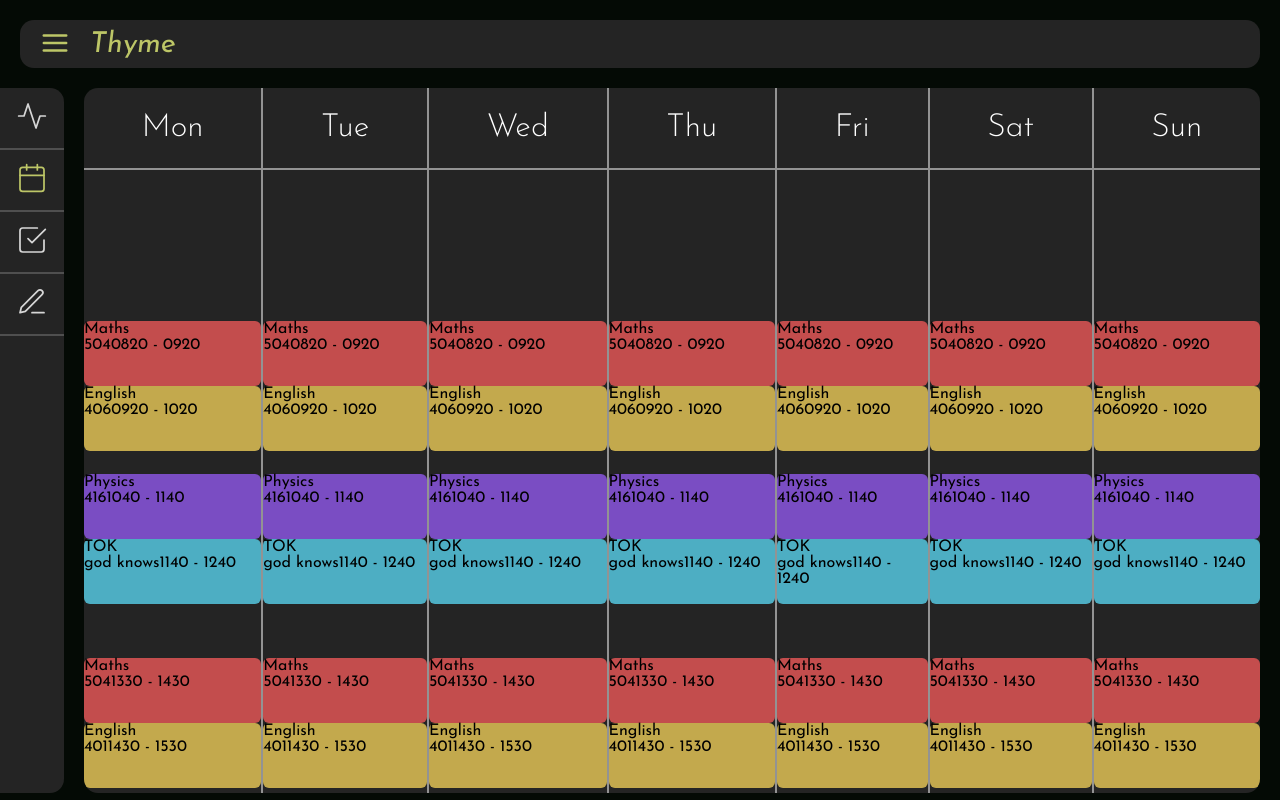
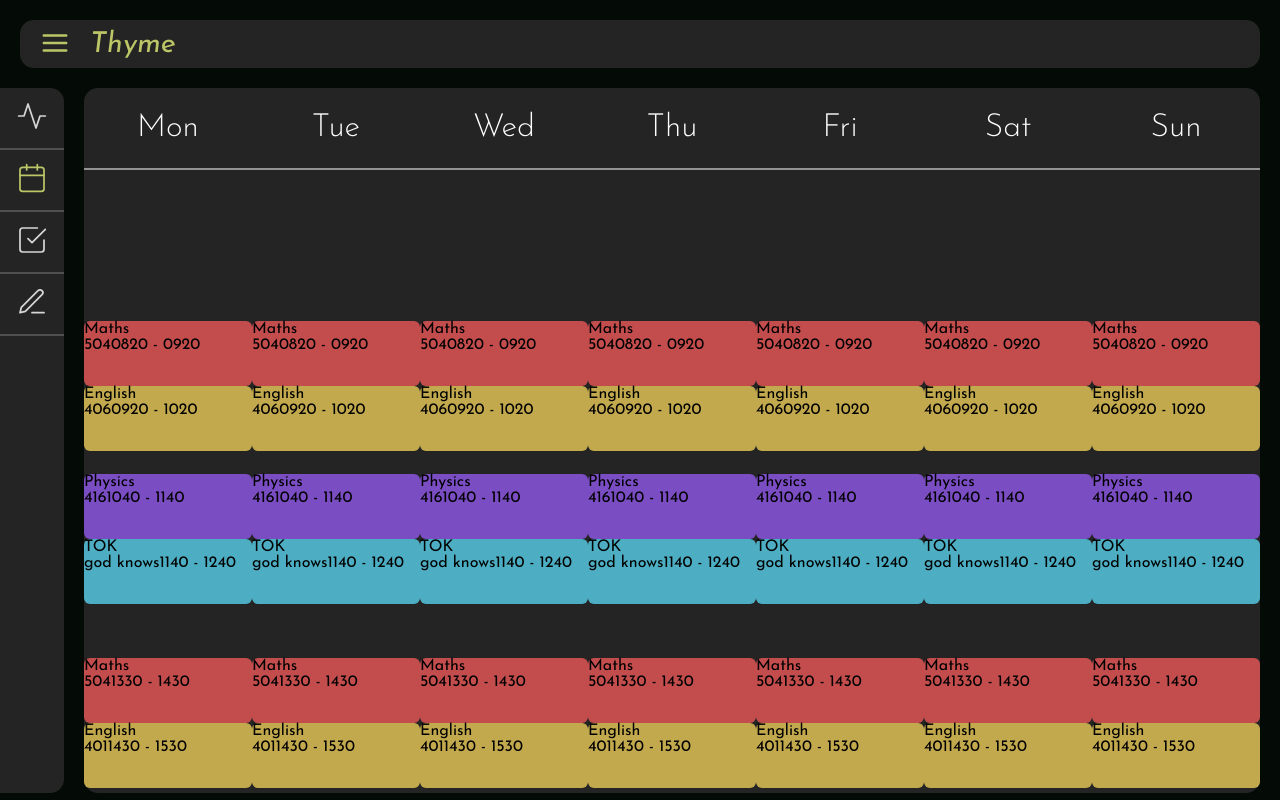
Before and after one commit to xjarlie/thyme, a React (Create React App) app in the folder client/: page /timetable in a window 1280 px wide. Built offline with nearby package versions, Linux system fonts and the light colour scheme.

Commit message:
temporary timetable scroll fix

```diff
--- a/client/src/App.css
+++ b/client/src/App.css
@@ -206,9 +206,13 @@ h1 {
     border-radius: 14px;
     background-color: var(--color-dark-0);
     display: flex;
+    flex-direction: column;
+}
+
+.day-headers {
+    display: flex;
     flex-direction: row;
     justify-content: space-around;
-    overflow-y: auto;
 }
 
 .day {
@@ -228,7 +232,7 @@ h1 {
     }
 }
 
-.day>.header {
+.day-headers .header {
     display: flex;
     flex-direction: row;
     align-items: center;
@@ -239,18 +243,30 @@ h1 {
     border-bottom: 2px solid var(--color-light-0);
 }
 
-.day>.header>span {
+.day-headers .header>span {
     font-family: 'Josefin Sans', sans-serif;
     font-size: 2rem;
     font-variation-settings: "wght" 275;
     color: white;
 }
 
-.day>.header>.icon {
+.day-headers .header>.icon {
     display: none;
 }
 
-.day>.subjects {
+.day-content .subjects {
+    height: 100%;
+    width: 100%;
+}
+
+.day-content {
+    flex-grow: 1;
+    overflow-y: auto;
+    display: flex;
+    flex-direction: row;
+}
+
+.day-content .subjects {
     position: relative;
 }
 
@@ -272,21 +288,26 @@ h1 {
         border: none;
     }
 
-    .day>.header {
+    .day-headers .header {
         justify-content: space-around;
         --iconsize: 16px;
     }
 
-    .day>.header>.icon {
+    .day-headers .header>.icon {
         display: block;
         color: var(--color-light-0);
     }
 
-    .day>.header>.icon.arrow-left {
+    .day-headers .header>.icon.arrow-left {
         float: left;
     }
 
-    .day:not(.active) {
+    .day-headers .header:not(.active) {
+        display: none;
+        visibility: hidden;
+    }
+
+    .day-content .subjects:not(.active) {
         display: none;
         visibility: hidden;
     }
--- a/client/src/Components/Pages/Timetable/Day.js
+++ b/client/src/Components/Pages/Timetable/Day.js
@@ -1,6 +1,5 @@
 import React from "react";
 import Event from "./Event";
-import * as Icon from 'react-feather';
 
 class Day extends React.Component {
 
--- /dev/null
+++ b/client/src/Components/Pages/Timetable/DayContent.js
@@ -0,0 +1,16 @@
+import React from "react";
+import Event from "./Event";
+
+class DayContent extends React.Component {
+    render() {
+        return (
+            <div className={`subjects ${this.props.number === 0 ? 'active' : ''}`} data-daynumber={this.props.number}>
+                {Object.entries(this.props.events).map(([key, value]) => {
+                    return <Event key={key} id={key} data={{...value, color: this.props.subjects[value.name].color, displayName: this.props.subjects[value.name].name}} maxHeight={this.props.height} />
+                })}
+            </div>
+        )
+    }
+}
+
+export default DayContent;
--- /dev/null
+++ b/client/src/Components/Pages/Timetable/DayHeader.js
@@ -0,0 +1,43 @@
+import React from "react";
+
+class DayHeader extends React.Component {
+
+    onNextButtonClick() {
+        const currentDay = document.querySelector('.day-headers .header.active');
+        console.log(currentDay.dataset)
+
+        const nextDay = document.querySelector(`.day-headers .header[data-daynumber='${Number(currentDay.dataset.daynumber) + 1}']`);
+        if (nextDay) {
+            currentDay.classList.remove('active');
+            nextDay.classList.add('active');
+
+            document.querySelector(`.day-content .subjects.active`).classList.remove('active');
+            document.querySelector(`.day-content .subjects[data-daynumber='${Number(currentDay.dataset.daynumber) + 1}']`).classList.add('active');
+        }
+    }
+
+    onPrevButtonClick() {
+        const currentDay = document.querySelector('.day-headers .header.active');
+
+        const prevDay = document.querySelector(`.day-headers .header[data-daynumber='${Number(currentDay.dataset.daynumber) - 1}']`);
+        if (prevDay) {
+            currentDay.classList.remove('active');
+            prevDay.classList.add('active');
+
+            document.querySelector(`.day-content .subjects.active`).classList.remove('active');
+            document.querySelector(`.day-content .subjects[data-daynumber='${Number(currentDay.dataset.daynumber) - 1}']`).classList.add('active');
+        }
+    }
+
+    render() {
+        return (
+            <div className={`header ${this.props.dayNumber===0 ? 'active': ''}`} data-daynumber={this.props.dayNumber}>
+                <button className="icon arrow-left" onClick={this.onPrevButtonClick}></button>
+                <span>{this.props.dayName}</span>
+                <button className="icon arrow-right" onClick={this.onNextButtonClick}></button>
+            </div>
+        )
+    }
+}
+
+export default DayHeader;
--- a/client/src/Components/Pages/Timetable/Week.js
+++ b/client/src/Components/Pages/Timetable/Week.js
@@ -1,5 +1,7 @@
 import React from "react";
 import Day from "./Day";
+import DayHeader from "./DayHeader.js";
+import DayContent from "./DayContent.js";
 
 class Week extends React.Component {
 
@@ -29,14 +31,88 @@ class Week extends React.Component {
             }
         ];
 
+        const subjects = {
+            maths: {
+                name: 'Maths',
+                color: '#C34D4D',
+            },
+            physics: {
+                name: 'Physics',
+                color: '#7A4DC3'
+            },
+            tok: {
+                name: 'TOK',
+                color: '#4DAEC3'
+            },
+            english: {
+                name: 'English',
+                color: '#C3A94D'
+            }
+        };
+
+        const events = {
+            wasd: {
+                name: "maths",
+                startTime: "0820",
+                endTime: "0920",
+                room: "504"
+            },
+            dswahyfura: {
+                name: "english",
+                startTime: "0920",
+                endTime: "1020",
+                room: "406"
+            },
+            fhbndsuyi: {
+                name: "physics",
+                startTime: "1040",
+                endTime: "1140",
+                room: "416"
+            },
+            grfenuiasr: {
+                name: "tok",
+                startTime: "1140",
+                endTime: "1240",
+                room: "god knows"
+            },
+            ferhjwua8io: {
+                name: "maths",
+                startTime: "1330",
+                endTime: "1430",
+                room: "504"
+            },
+            fresgse: {
+                name: "english",
+                startTime: "1430",
+                endTime: "1530",
+                room: "401"
+            }
+        };
+
         const hourlyHeight = 65;
 
         return (
-            <div className="week">
-                {data.map((o) =>
-                    <Day key={o.dayName} dayName={o.dayName} number={data.indexOf(o)} height={hourlyHeight * 24} />
-                )}
-            </div>
+            <div className="week" >
+                <div className="day-headers">
+                    {
+                        data.map((o) =>
+                            <DayHeader key={`${o.dayName}-header`} dayName={o.dayName} dayNumber={data.indexOf(o)} number={data.indexOf(o)} />
+                        )
+                    }
+                </div>
+                <div className="day-content">
+                    {
+                        data.map((o) =>
+                            <DayContent key={`${o.dayName}-content`} dayName={o.dayName} events={events} subjects={subjects} number={data.indexOf(o)} height={hourlyHeight * 24} />
+                        )
+                    }
+                </div>
+                {/* {
+                    data.map((o) =>
+                        <Day key={o.dayName} dayName={o.dayName} number={data.indexOf(o)} height={hourlyHeight * 24} />
+                    )
+                } */}
+            </div >
         )
     }
 }
```
